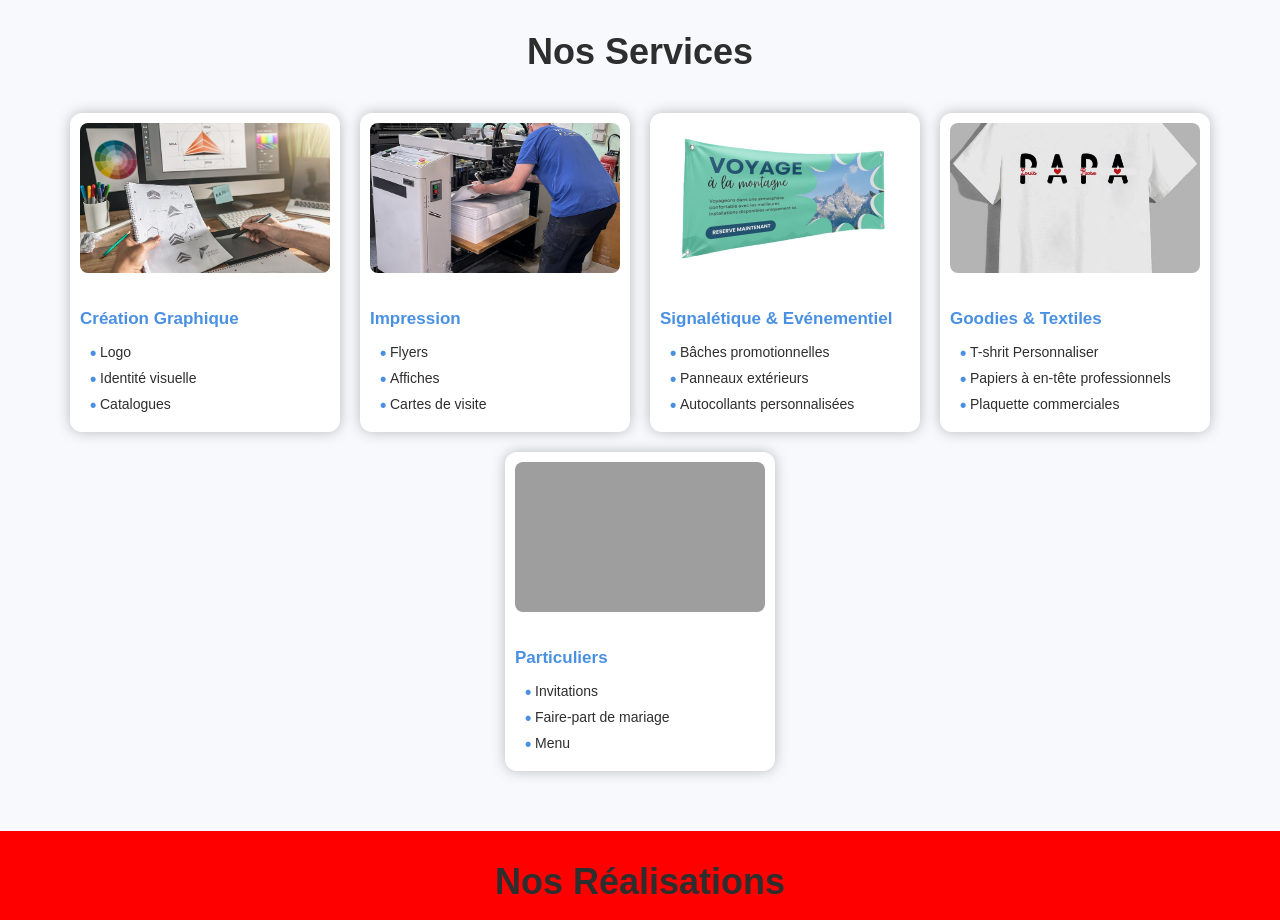
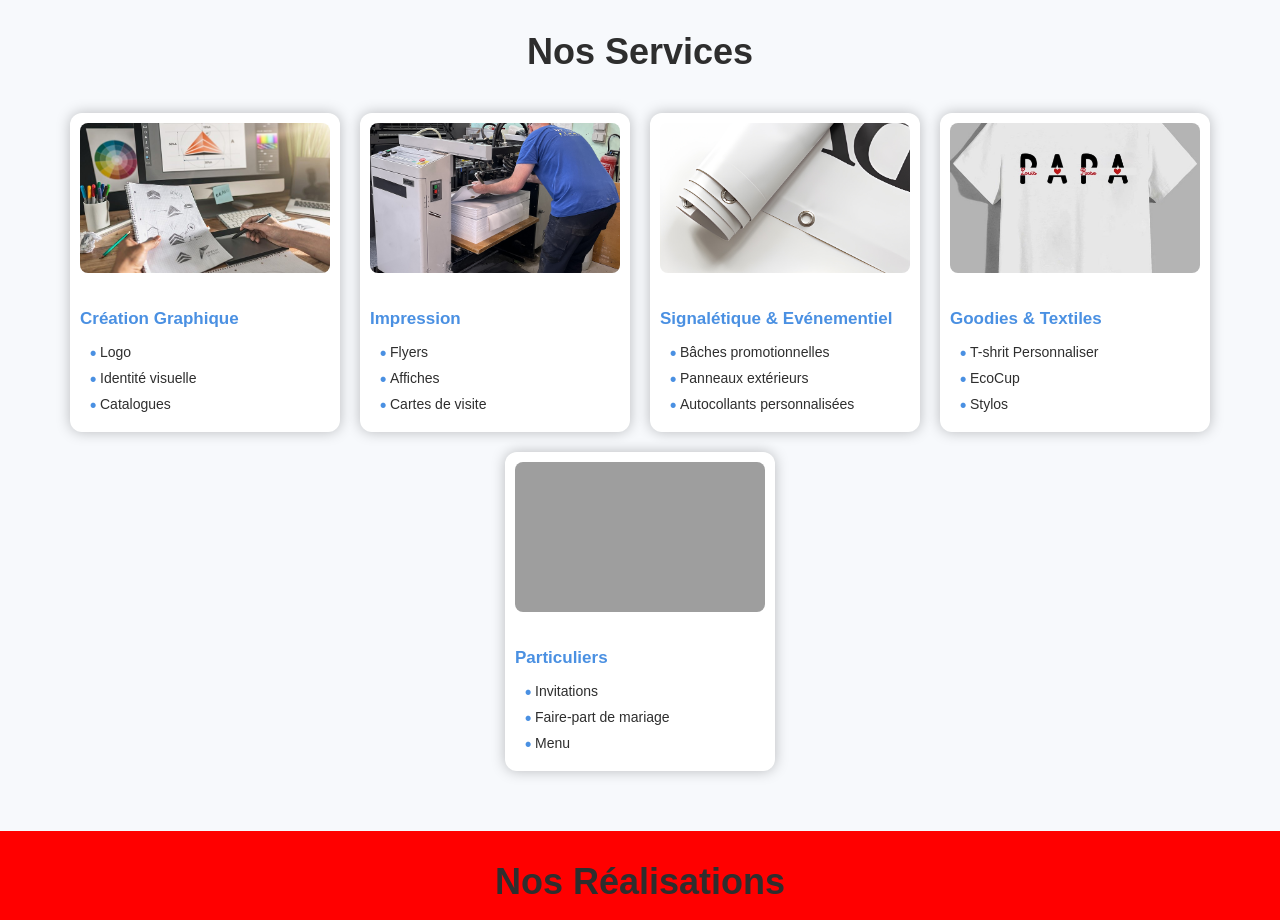
Before and after one commit to Owxnbrr/IPP, a plain HTML site: page index.html in a window 1280 px wide. Shown: the part 900-1820 px from the top of the page. Drawn offline with Linux system fonts and the light colour scheme; grey boxes are pictures that could not be loaded; a web font is replaced by a local one.

Commit message:
Add files via upload

```diff
--- a/index.html
+++ b/index.html
@@ -152,7 +152,7 @@
                     </ul>
                 </a>
                 <a href="imprimerie.html#Do" class="service-card">
-                    <img src="./img/8a676ac6a23f5dcf51bd24a9570a.jpg" alt="Service 1" class="service-img">
+                    <img src="./img/95f1dc0e6fd46c0a927da82141e1.jpeg" alt="Service 1" class="service-img">
                     <h3 class="service-title">Signalétique & Evénementiel</h3>
                     <ul class="service-list">
                         <li>
@@ -174,10 +174,10 @@
                             <p>T-shrit Personnaliser</p>
                         </li>
                         <li>
-                            <p>Papiers à en-tête professionnels</p>
+                            <p>EcoCup</p>
                         </li>
                         <li>
-                            <p>Plaquette commerciales</p>
+                            <p>Stylos</p>
                         </li>
                     </ul>
                 </a>
```
Also changed, not shown: img/95f1dc0e6fd46c0a927da82141e1.jpeg (added).
